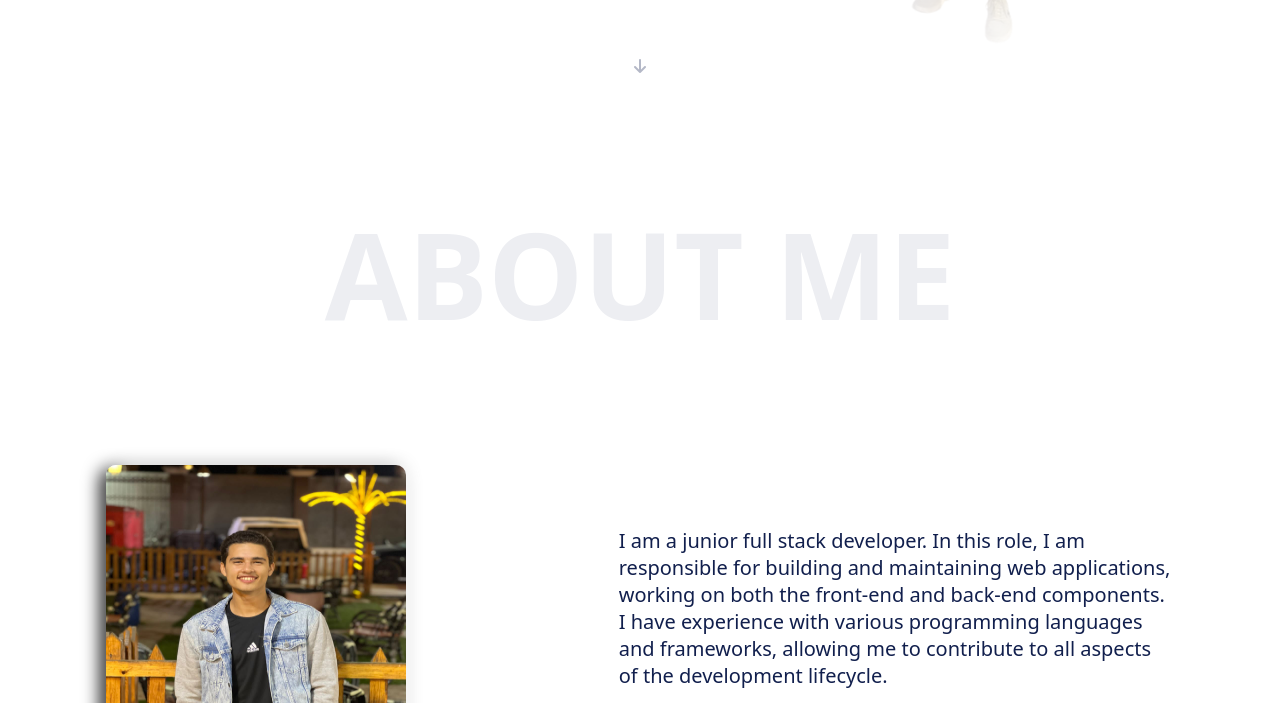
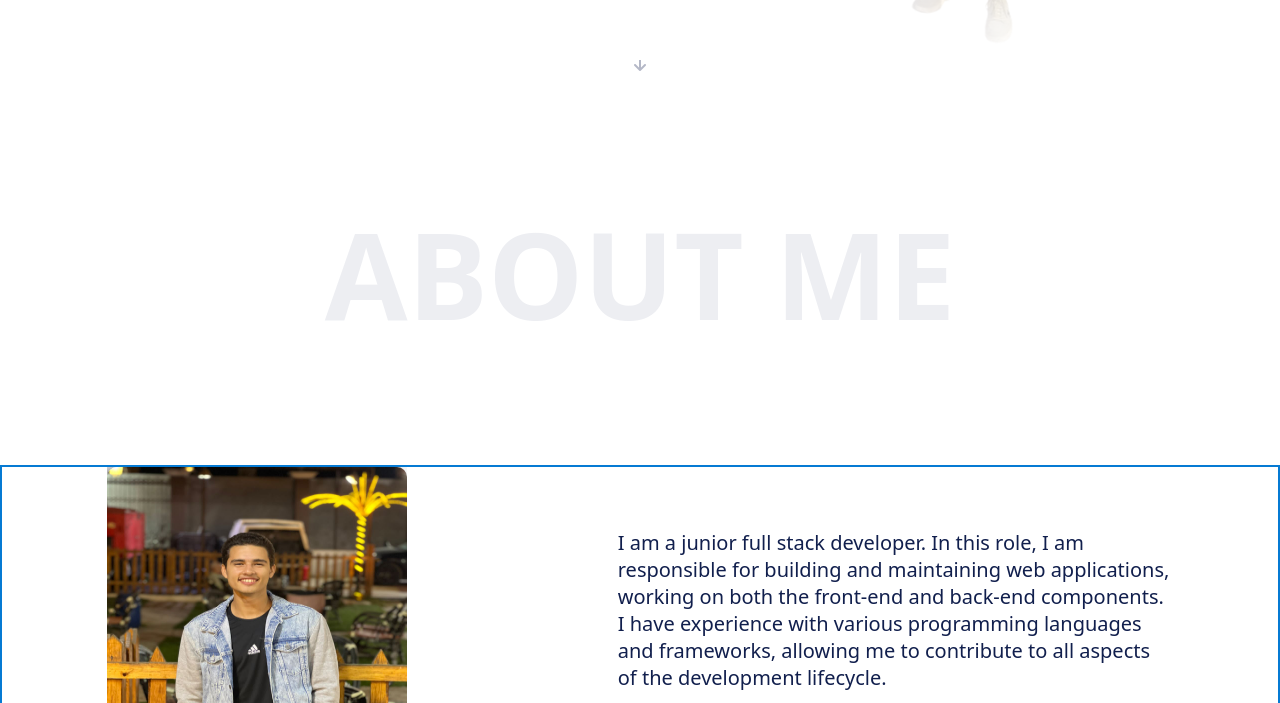
Before and after one commit to zzzezzzo/portfolio, a plain HTML site: page index.html in a window 1280 px wide. Shown: the part 515-1218 px from the top of the page. Drawn offline with nearby package versions, Linux system fonts and the light colour scheme.

Commit message:
solve the problem overflow

```diff
--- a/style/style.css
+++ b/style/style.css
@@ -16,6 +16,7 @@
     box-sizing: border-box;
     text-decoration: none;
     list-style: none;
+    overflow: auto;
     font-family:system-ui, -apple-system, BlinkMacSystemFont, 'Segoe UI', Roboto, Oxygen, Ubuntu, Cantarell, 'Open Sans', 'Helvetica Neue', sans-serif;
 }
 header #container{
@@ -150,6 +151,7 @@ ul.sidebar li{
     justify-content: space-around;
     align-items: center;
     flex-wrap: wrap;
+    border:#057ad3 2px solid ;
 }
 .about_image img{
     width: 300px;
@@ -205,7 +207,6 @@ ul.sidebar li{
     }
     .about_title{
         font-size: var(--big_font);
-        /* display: none; */
     }
     .about {
         text-align: center;
```
